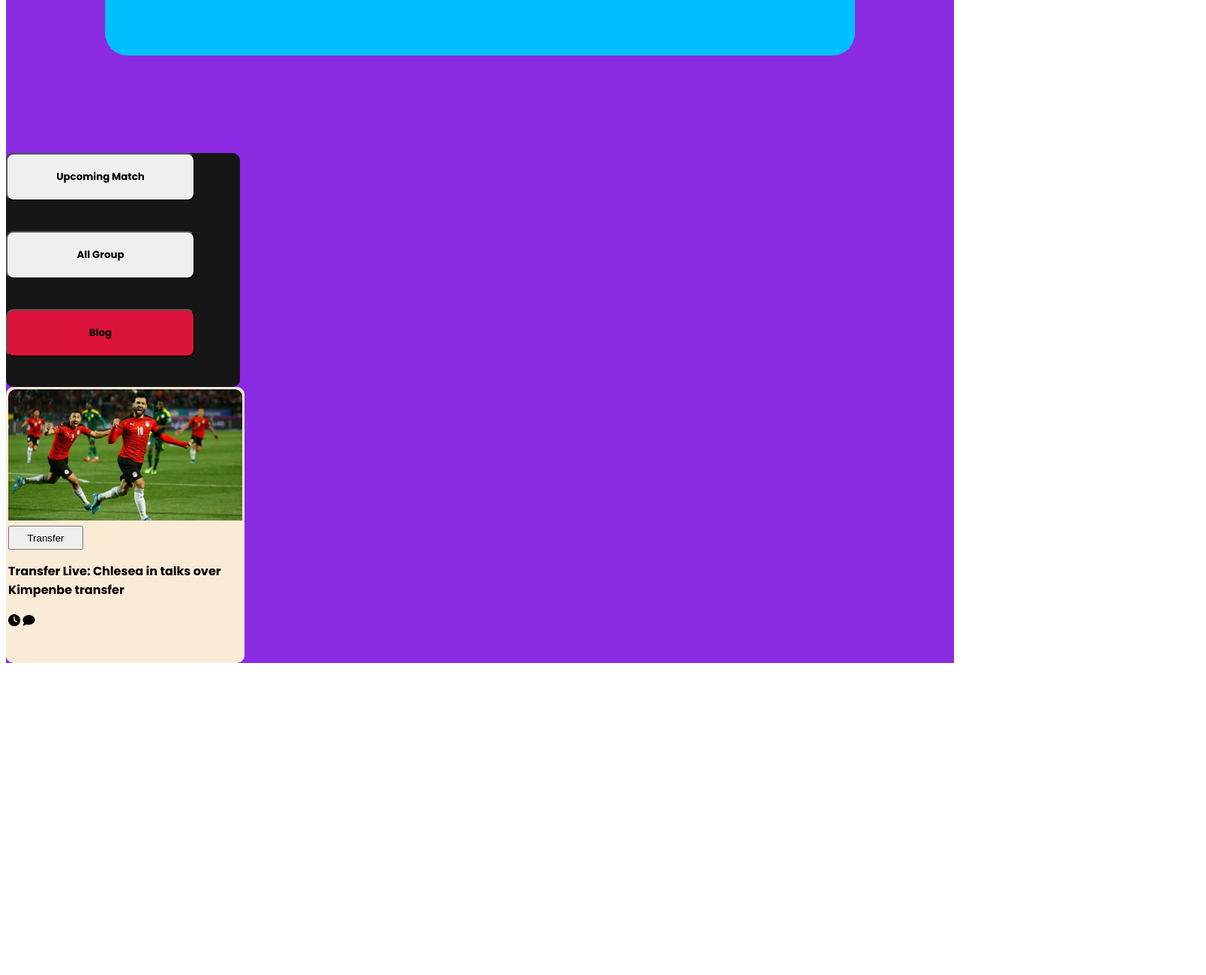
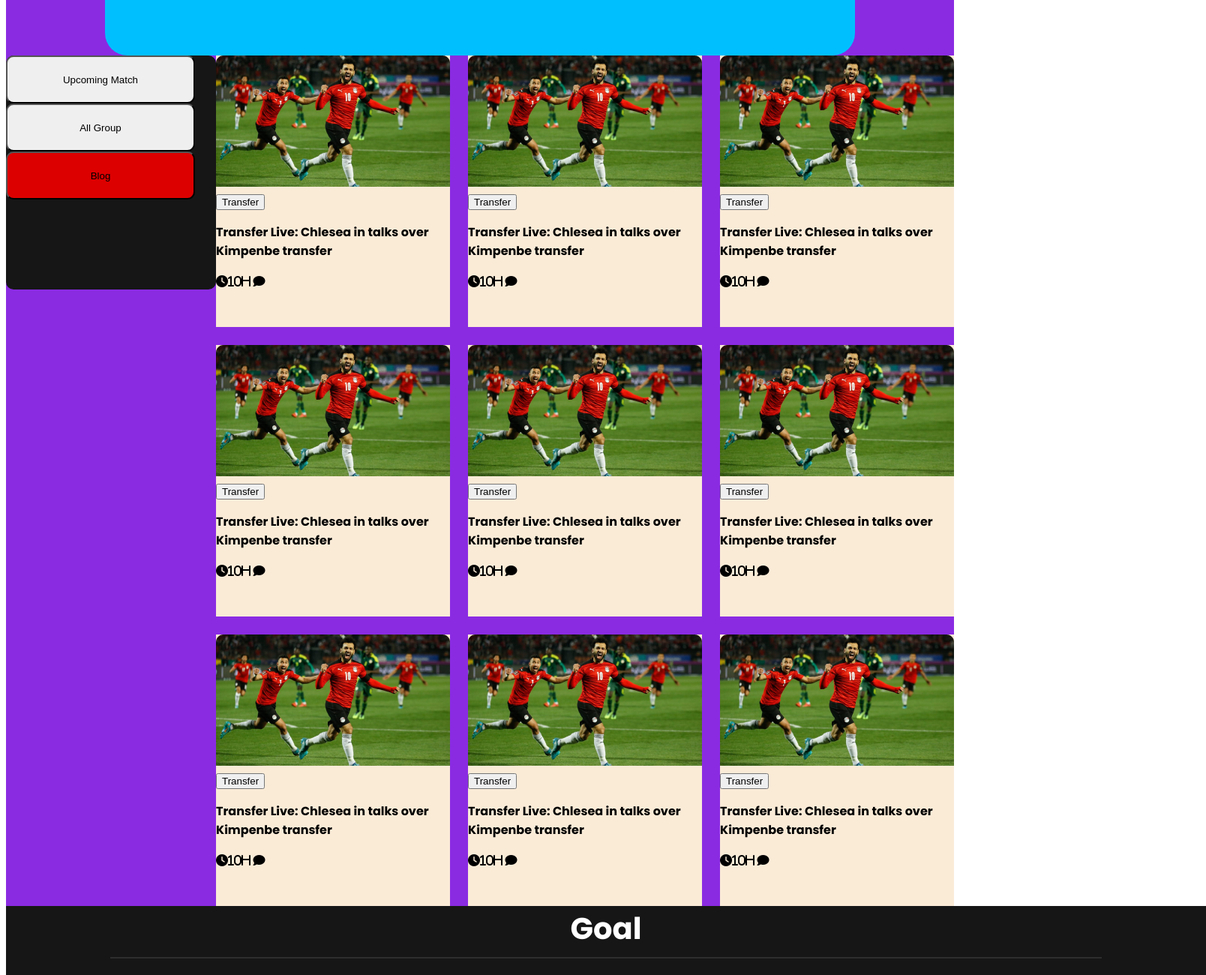
Before and after one commit to hafezur/project-3-by-html-and-css, a plain HTML site: page index.html in a window 1280 px wide. Shown: the part 580-1880 px from the top of the page at 75% size, 1608 px wide, since content can reach past the window. Before the commit the page ends 1472 px from the top, so only its background shows below. Drawn offline with Linux system fonts and the light colour scheme.

Commit message:
third file added

```diff
--- a/index.html
+++ b/index.html
@@ -19,7 +19,8 @@
             <div class="background">
                 <div class="back-part-1">
                     <h1 class="font">See the world famous Messi</h1>
-                    <p>Messi is most popular for football,There is no equivelent compare to Messi in present world.you
+                    <p>Messi is most popular for football,There is no equivelent compare to Messi in present
+                        world.you
                         can
                         see Messi in this site</p>
                     <button class="size"><a class="button" href="https://www.youtube.com/watch?v=SkocJ0jU2oY">
@@ -46,14 +47,132 @@
                             <p>Transfer Live: Chlesea in talks over Kimpenbe transfer</p>
                         </div>
                     </div>
-                    <div>
-                        <i class="fa-solid fa-clock"></i>
+                    <div class="flex">
+                        <i class="fa-solid fa-clock">10h</i>
+                        <i class="fa-solid fa-comment"></i>
+
+                    </div>
+                </article>
+                <article class="blog">
+                    <div class="thumbnail">
+                        <img src="assets/Blog Image.png" alt="">
+                        <div>
+                            <button class="internal-button">Transfer</button>
+                            <p>Transfer Live: Chlesea in talks over Kimpenbe transfer</p>
+                        </div>
+                    </div>
+                    <div class="flex">
+                        <i class="fa-solid fa-clock">10h</i>
+                        <i class="fa-solid fa-comment"></i>
+
+                    </div>
+                </article>
+                <article class="blog">
+                    <div class="thumbnail">
+                        <img src="assets/Blog Image.png" alt="">
+                        <div>
+                            <button class="internal-button">Transfer</button>
+                            <p>Transfer Live: Chlesea in talks over Kimpenbe transfer</p>
+                        </div>
+                    </div>
+                    <div class="flex">
+                        <i class="fa-solid fa-clock">10h</i>
+                        <i class="fa-solid fa-comment"></i>
+
+                    </div>
+                </article>
+                <article class="blog">
+                    <div class="thumbnail">
+                        <img src="assets/Blog Image.png" alt="">
+                        <div>
+                            <button class="internal-button">Transfer</button>
+                            <p>Transfer Live: Chlesea in talks over Kimpenbe transfer</p>
+                        </div>
+                    </div>
+                    <div class="flex">
+                        <i class="fa-solid fa-clock">10h</i>
+                        <i class="fa-solid fa-comment"></i>
+
+                    </div>
+                </article>
+                <article class="blog">
+                    <div class="thumbnail">
+                        <img src="assets/Blog Image.png" alt="">
+                        <div>
+                            <button class="internal-button">Transfer</button>
+                            <p>Transfer Live: Chlesea in talks over Kimpenbe transfer</p>
+                        </div>
+                    </div>
+                    <div class="flex">
+                        <i class="fa-solid fa-clock">10h</i>
+                        <i class="fa-solid fa-comment"></i>
+
+                    </div>
+                </article>
+                <article class="blog">
+                    <div class="thumbnail">
+                        <img src="assets/Blog Image.png" alt="">
+                        <div>
+                            <button class="internal-button">Transfer</button>
+                            <p>Transfer Live: Chlesea in talks over Kimpenbe transfer</p>
+                        </div>
+                    </div>
+                    <div class="flex">
+                        <i class="fa-solid fa-clock">10h</i>
+                        <i class="fa-solid fa-comment"></i>
+
+                    </div>
+                </article>
+                <article class="blog">
+                    <div class="thumbnail">
+                        <img src="assets/Blog Image.png" alt="">
+                        <div>
+                            <button class="internal-button">Transfer</button>
+                            <p>Transfer Live: Chlesea in talks over Kimpenbe transfer</p>
+                        </div>
+                    </div>
+                    <div class="flex">
+                        <i class="fa-solid fa-clock">10h</i>
+                        <i class="fa-solid fa-comment"></i>
+
+                    </div>
+                </article>
+                <article class="blog">
+                    <div class="thumbnail">
+                        <img src="assets/Blog Image.png" alt="">
+                        <div>
+                            <button class="internal-button">Transfer</button>
+                            <p>Transfer Live: Chlesea in talks over Kimpenbe transfer</p>
+                        </div>
+                    </div>
+                    <div class="flex">
+                        <i class="fa-solid fa-clock">10h</i>
+                        <i class="fa-solid fa-comment"></i>
+
+                    </div>
+                </article>
+                <article class="blog">
+                    <div class="thumbnail">
+                        <img src="assets/Blog Image.png" alt="">
+                        <div>
+                            <button class="internal-button">Transfer</button>
+                            <p>Transfer Live: Chlesea in talks over Kimpenbe transfer</p>
+                        </div>
+                    </div>
+                    <div class="flex">
+                        <i class="fa-solid fa-clock">10h</i>
                         <i class="fa-solid fa-comment"></i>
 
                     </div>
                 </article>
             </div>
         </Section>
+        <section class="last">
+            <div>
+                <footer class="footer">Goal</footer>
+            </div>
+            <hr class="horizontal-role">
+        </section>
 
 
     </main>
--- a/styles/style.css
+++ b/styles/style.css
@@ -2,6 +2,11 @@
 @import url('https://fonts.googleapis.com/css2?family=Poppins:wght@700&display=swap');
 
 /* common styles */
+.main-section {
+    width: 1321px;
+
+}
+
 main {
     background-color: blueviolet;
 }
@@ -51,10 +56,6 @@ body {
 }
 
 /* First-part-close */
-.align-1 {
-    margin-top: 130px;
-}
-
 .middle-part-1 {
     width: 312px;
     height: 312px;
@@ -62,38 +63,73 @@ body {
     border-radius: 10px;
 }
 
-.middle-part-1 {
-    display: grid;
-    justify-content: column;
-    grid-template-columns: center;
-}
+
+/* .internal {
+    width: 252px;
+    height: 252px;
+
+} */
 
 .button-1 {
     width: 252px;
     height: 64px;
-    font-family: 'Poppins';
-    font-style: normal;
     border-radius: 10px;
 }
 
 .button-2 {
     width: 252px;
     height: 64px;
-    font-family: 'Poppins';
-    font-style: normal;
+    background: #DD0000;
     border-radius: 10px;
-    background-color: crimson;
-}
-
-.internal-button {
-    width: 100px;
-    height: 32px;
 }
 
 .blog {
     width: 312px;
     height: 362px;
     background-color: antiquewhite;
-    padding: 3px;
-    border-radius: 10px;
 }
+
+.middle-part-2 {
+    display: grid;
+    grid-template-columns: repeat(3, 1fr);
+    column-gap: 24px;
+    row-gap: 24px;
+}
+
+.align-1 {
+    display: flex;
+
+}
+
+.align-1 .middle-part-1 .middle-part-2 {
+    width: 50%;
+}
+
+.middle-part-1 {
+    width: 100%;
+}
+
+.middle-part-2 {
+    width: 100%;
+}
+
+.footer {
+    font-family: 'Poppins';
+    font-style: normal;
+    font-weight: 600;
+    font-size: 40px;
+    color: #FFFFFF;
+    text-align: center;
+}
+
+.horizontal-role {
+    width: 1320px;
+    height: 0px;
+    border: 1px solid rgba(255, 255, 255, 0.1);
+}
+
+.last {
+    width: 1600px;
+    height: 444px;
+    background: #161616;
+}
```
